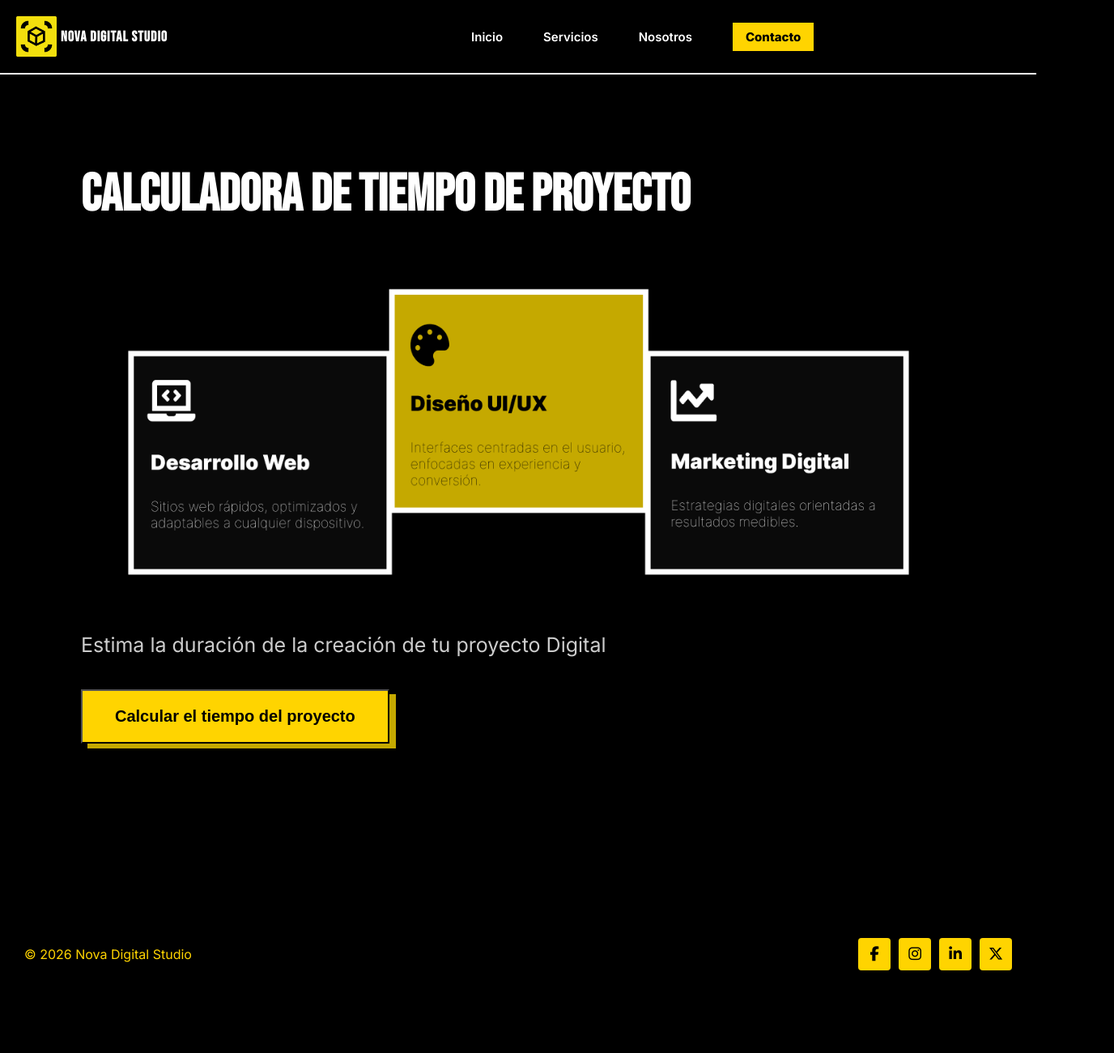
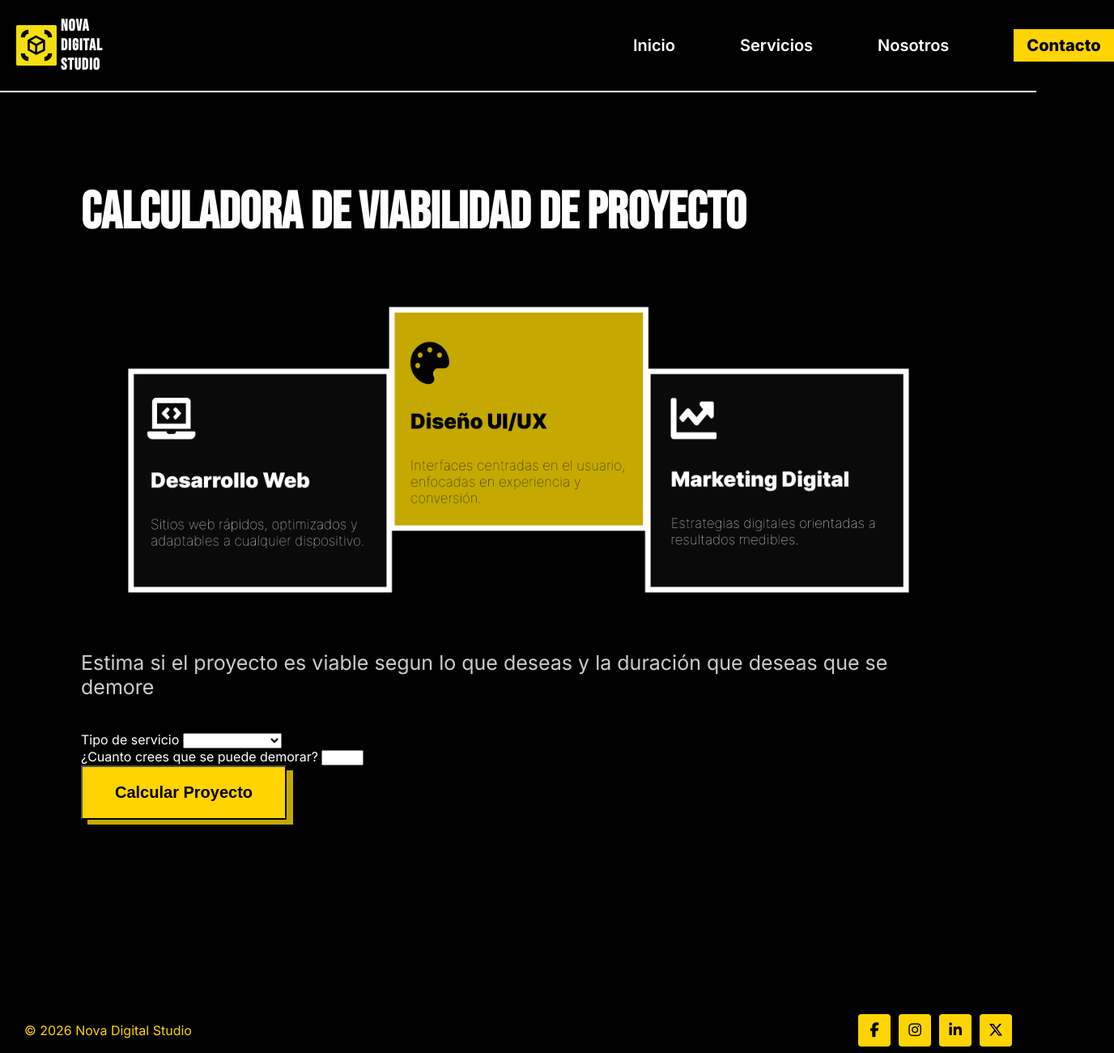
Before and after one commit to luluisa300306/Momento_Evaluativo_1, a plain HTML site: page Index.html in a window 1280 px wide. Shown: the whole page at 81% size, 1376 px wide, since content can reach past the window. Before the commit the page ends 1228 px from the top, so only its background shows below. Drawn offline with Linux system fonts and the light colour scheme.

Commit message:
arreglos tabla en html y css 1

```diff
--- a/Index.html
+++ b/Index.html
@@ -27,19 +27,31 @@
 
         <main>
             <section class="imc">
-                <h2>Calculadora de  Tiempo de Proyecto</h2>
+                <h2>Calculadora de Viabilidad de Proyecto</h2>
                 <img src="img/servicios.png" alt="servicios">
-                <p>Estima la duración de la creación de tu proyecto Digital</p>
-                <button onclick="calculartiempodeproyecto()">
-                    Calcular el tiempo del proyecto
-                </button>
+                <p>Estima si el proyecto es viable segun lo que deseas y la duración que deseas que se demore</p>
+
+                <div id="Calculadora">
+                    <label for="servicio">Tipo de servicio</label>
+                    <select name="tipos de servico" id="servicio">
+                        <option value=""></option>
+                        <option value="Desarrollo web">Desarrollo web</option>
+                        <option value="Diseño UI/UX">Diseño UI/UX</option>
+                        <option value="Marketing Digital">Marketing Digital</option>
+                    </select>
+
+                </div>
+
+                <div class="input-group">
+                    <label for="Tiempo">¿Cuanto crees que se puede demorar?</label>
+                    <input type="number" name="numeroSemanas" id="numeroSemanas" min="1" max="20">
+                </div>
+
+                <button id="viabilidadProyecto">Calcular Proyecto</button>
             </section>
         </main>
 
         <script src="funciones.js"></script>
-
-    </body>
-
     <footer>
         <div>
             <p>&copy; 2026 Nova Digital Studio</p>
@@ -51,5 +63,9 @@
                 <a href="#"><i class="fa-brands fa-x-twitter"></i></a>
             </div>
         </div>
+
     </footer>
+    </body>
+
+
 </html>
--- a/funciones.js
+++ b/funciones.js
@@ -1,28 +1,5 @@
-function calculartiempodeproyecto() {
-    var secciones = prompt("Ingrese el número de servicio a tomar del sitio web");
-    var complejidad = prompt("Ingrese el nivel de complejidad de la pieza siendo 1 la mas baja y 3 la mas alta: 1 (baja), 2 (media), 3 (alta)");
+document.getElementById("CalculadoradeViabilidaddeProyecto").addEventListener("click, CalcularProyecto");
 
-    if (secciones == "" || complejidad == "") {
-        alert("Debe ingresar todos los datos");
-        return;
-    }
+function CalculadoradeViabilidaddeProyecto() {
 
-secciones = parseInt(secciones);
-complejidad = parseInt(complejidad);
-
-let tiempo = secciones * complejidad;
-let mensaje = "";
-
-if (tiempo < 5) {
-    mensaje = "Proyecto corto (entrega rápida)";
-    } else if (tiempo < 12) {
-        mensaje= "Proyecto de duración media";
-    } else {
-        mensaje = "Proyecto largo (alta dedicación)";
-    }
-
-    alert("Tiempo estimado del proyecto: " + mensaje);
-    console.log("Secciones:", secciones);
-    console.log("Complejidad:", complejidad);
-    console.log("Resultado:", mensaje);
 }
--- a/style.css
+++ b/style.css
@@ -43,16 +43,16 @@ header div {
 header h1 {
     font-family: var(--fuente-titulo);
     letter-spacing: 1px;
-    font-size: 18px;
+    font-size: 20px;
     margin-right: 350px;
 }
 
 nav ul {
-    margin-left: 20px;
+    margin-left: 300px;
     list-style: none;
     display: flex;
-    gap: 50px;
-    font-size: 15px;
+    gap: 80px;
+    font-size: 20px;
     font-weight: 700;
 }
 
@@ -92,6 +92,7 @@ header img {
 .imc img {
     width: 1000px;
     margin: 40px;
+    align-content: center;
 }
 
 .imc p {
```
